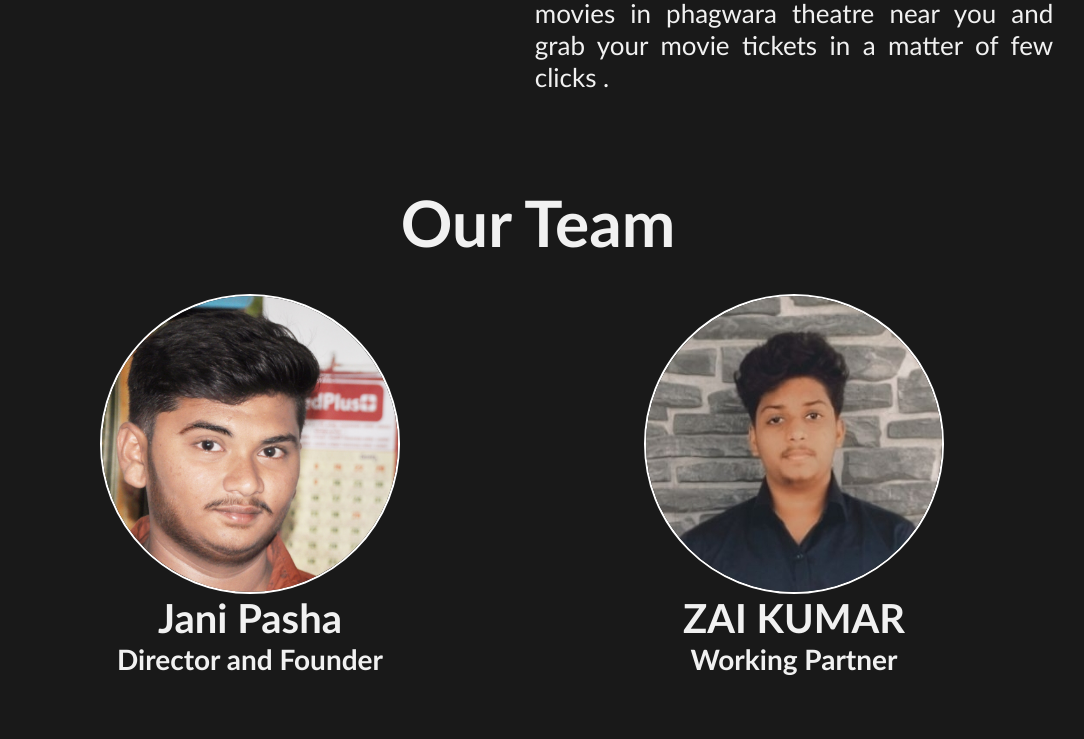
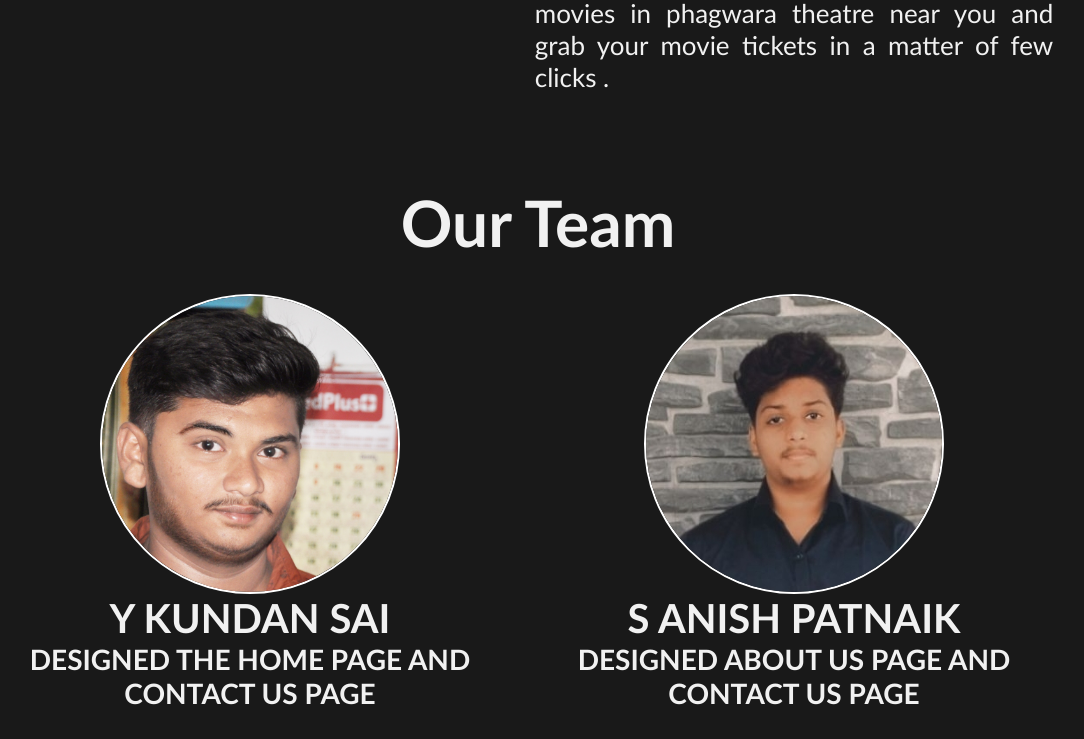
Before and after one commit to kundan200/project-1, a plain HTML site: page about_us/index.html in a window 1280 px wide. Shown: the part 653-1392 px from the top of the page, without its empty margins (102-1186 px from the left). Before the commit the page ends 1358 px from the top, so only its background shows below. Drawn offline with Linux system fonts and the light colour scheme.

Commit message:
Update index.html

```diff
--- a/about_us/index.html
+++ b/about_us/index.html
@@ -71,8 +71,8 @@
                 <div class="center">
                     <div class="cflx">
                         <img class="photeam" src="../images/team1.jpg" alt="">
-                        <h1 class="namteam">Jani Pasha</h1>
-                        <h3 class="desteam">Director and Founder</h3>
+                        <h1 class="namteam">Y KUNDAN SAI </h1>
+                        <h3 class="desteam">DESIGNED THE HOME PAGE AND CONTACT US PAGE </h3>
                     </div>
                 </div>
             </div>
@@ -80,8 +80,8 @@
                 <div class="center">
                     <div class="cflx">
                         <img class="photeam" src="../images/team2.jpg" alt="">
-                        <h1 class="namteam">ZAI KUMAR</h1>
-                        <h3 class="desteam">Working Partner</h3>
+                        <h1 class="namteam">S ANISH PATNAIK</h1>
+                        <h3 class="desteam">DESIGNED ABOUT US PAGE AND CONTACT US PAGE</h3>
                     </div>
                 </div>
             </div>
```
